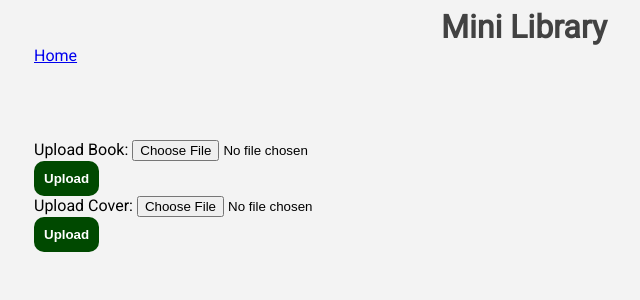
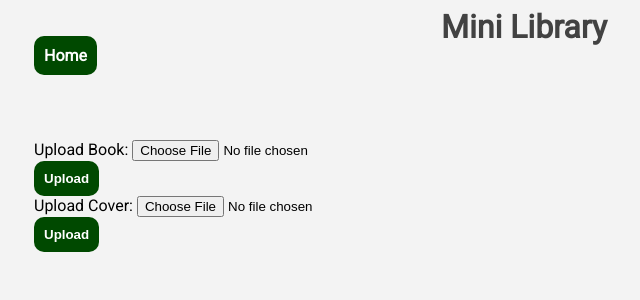
Before and after one commit to nasko-code/Mini-Library, a PHP site: page /upload.php in a window 1280 px wide. Shown: the top 300 px of the page, without its empty margins (116-756 px from the left). Run offline with PHP 8.4, Linux system fonts and the light colour scheme.

Commit message:
home botton apr

```diff
--- a/index.php
+++ b/index.php
@@ -26,7 +26,7 @@
 
             <?php
                 foreach ($imageNames as $imageName) {
-                    echo "<img src=\"covers/$imageName\" alt=\"Gallery Image\">";
+                    echo "<img src=\"covers/$imageName\" alt=\"Cover Book\">";
                 }
             ?>
         </div>
--- a/style.css
+++ b/style.css
@@ -45,3 +45,15 @@ header h2 {
     background-color: rgb(5, 163, 76);
     color: white;
 }
+
+.home-button{
+    text-decoration: none;
+    background-color: rgb(0, 73, 0);
+    padding: 10px;
+    color: white;
+    font-weight: bold;
+    border-radius: 10px;
+    border: none;
+    cursor: pointer;
+
+}
--- a/upload.php
+++ b/upload.php
@@ -17,6 +17,7 @@
 
 
         <form action="postImage.php" method="post" enctype="multipart/form-data" class="upload-image-form">
+        <form action="postImage2.php" method="post" enctype="multipart/form-data" class="upload-image-form">
 
 
 
```
Also changed, not shown: 7 other files.
